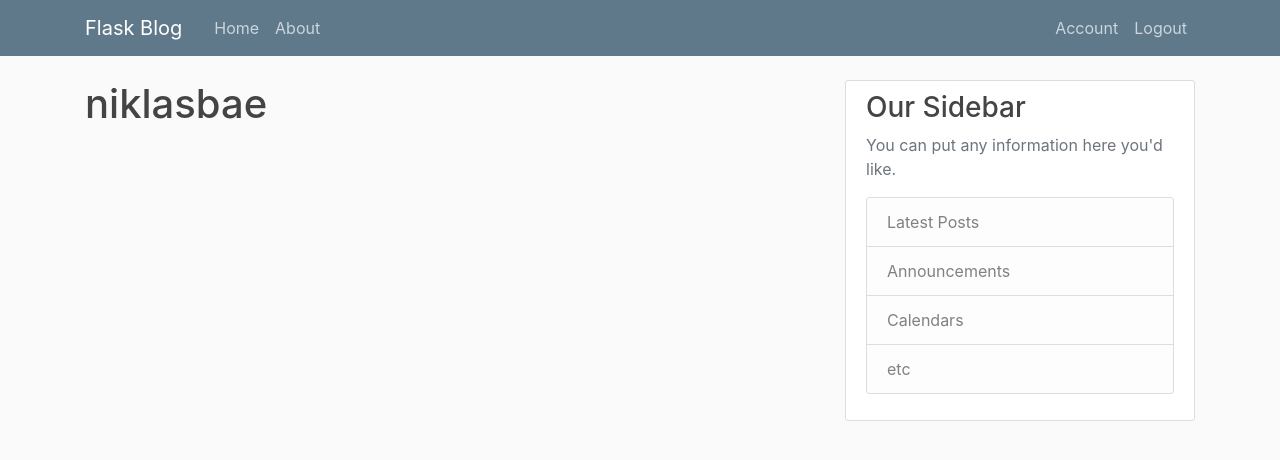
After one commit to niklasbae/performance-blog, a Flask app: page /account in a window 1280 px wide. The commit adds this page. Shown: the top 460 px of the page. Run offline with Flask 2, Linux system fonts and the light colour scheme; a user stored in the database is signed in; some libraries are stand-ins or nearby versions.

Commit message:
lagt til filer

```diff
--- /dev/null
+++ b/app/routes.py
@@ -0,0 +1,71 @@
+from flask import render_template, url_for, flash, redirect, request
+from app import app, db, bcrypt
+from app.forms import RegistrationForm, LoginForm
+from app.models import User, Post
+from flask_login import login_user, current_user, logout_user, login_required
+
+
+posts = [
+    {
+        'author': 'Niklas Bae Pedersen',
+        'title' : 'Blog Post 1',
+        'content': 'First post content',
+        'date_posted': 'August 13, 2019'
+    },
+    {
+        'author': 'Caroline Kavli',
+        'title' : 'Blog Post 2',
+        'content': 'Second post content',
+        'date_posted': 'August 13, 2019'
+    }
+]
+
+
+@app.route('/')
+@app.route('/home')
+def home():
+    return render_template('home.html', posts=posts)
+
+@app.route('/about')
+def about():
+    return render_template('about.html', title='About')
+
+@app.route('/register', methods=['GET', 'POST'])
+def register():
+    if current_user.is_authenticated:
+        return redirect(url_for(('home')))
+    form = RegistrationForm()
+    if form.validate_on_submit():
+        hashed_password = bcrypt.generate_password_hash(form.password.data).decode('utf-8')
+        user = User(username=form.username.data, email=form.email.data, password=hashed_password)
+        db.session.add(user)
+        db.session.commit()
+        flash('Your account has been created, you are now able to log in', 'success')
+        return redirect(url_for('home'))
+    return render_template('register.html', title='Register', form = form)
+
+@app.route('/login', methods=['GET', 'POST'])
+def login():
+    if current_user.is_authenticated:
+        return redirect(url_for(('home')))
+    form = LoginForm()
+    if form.validate_on_submit():
+        user = User.query.filter_by(email=form.email.data).first()
+        if user and bcrypt.check_password_hash(user.password, form.password.data):
+            login_user(user, remember=form.remember.data)
+            next_page = request.args.get('next')
+            return redirect(next_page) if next_page else redirect(url_for('home'))
+        else:
+            flash('Login unsuccessful. Please check email and password', 'danger')
+    return render_template('login.html', title='Login', form = form)
+
+@app.route('/logout')
+def logout():
+    logout_user()
+    return redirect(url_for('home'))
+
+
+@app.route('/account')
+@login_required
+def account():
+    return render_template('account.html', title='Account')
--- /dev/null
+++ b/app/templates/account.html
@@ -0,0 +1,4 @@
+{% extends "layout.html" %}
+{% block content %}
+        <h1>{{ current_user.username }}</h1>
+{% endblock content %}
--- a/templates/layout.html
+++ b/app/templates/layout.html
@@ -32,8 +32,13 @@
             </div>
             <!-- Navbar Right Side -->
             <div class="navbar-nav">
-              <a class="nav-item nav-link" href="{{ url_for('login') }}">Login</a>
-              <a class="nav-item nav-link" href="{{ url_for('register') }}">Register</a>
+                {% if current_user.is_authenticated %}
+                    <a class="nav-item nav-link" href="{{ url_for('account') }}">Account</a>
+                    <a class="nav-item nav-link" href="{{ url_for('logout') }}">Logout</a>
+                {% else %}
+                    <a class="nav-item nav-link" href="{{ url_for('login') }}">Login</a>
+                    <a class="nav-item nav-link" href="{{ url_for('register') }}">Register</a>
+                {% endif %}
             </div>
           </div>
         </div>
--- /dev/null
+++ b/run.py
@@ -0,0 +1,4 @@
+from app import app
+
+if __name__ == '__main__':
+    app.run(debug=True)
```
Also changed, not shown: app/__init__.py (added, +15 -0 lines), app/models.py (added, +28 -0 lines), flaskblog.py (deleted, +0 -78 lines), app/site.db (added), app/static/main.css (renamed from static/main.css), app/templates/about.html (renamed from templates/about.html), app/templates/home.html (renamed from templates/home.html), app/templates/login.html (renamed from templates/login.html), app/templates/register.html (renamed from templates/register.html), site.db (added), 1 other file.
